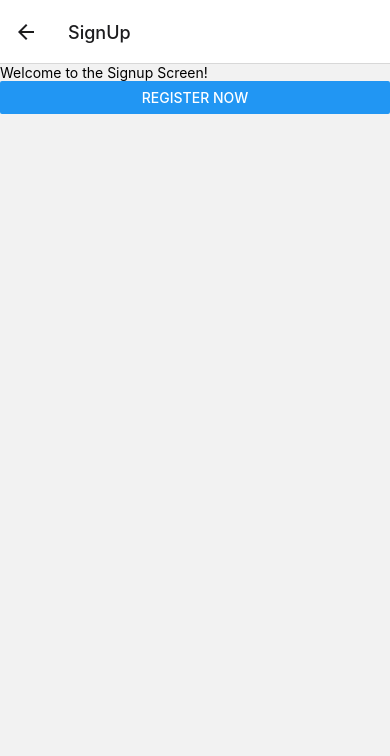
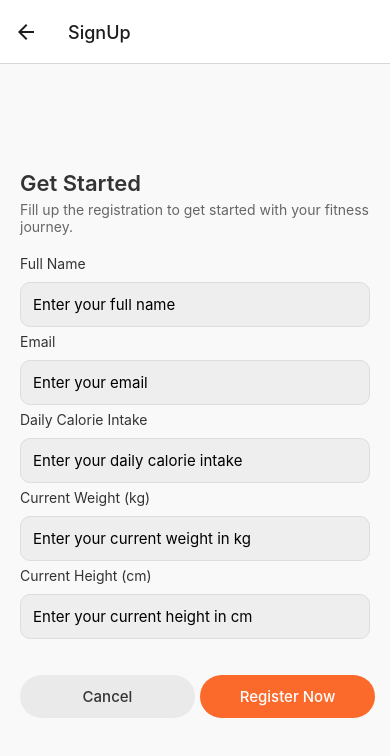
Before and after one commit to AbhiRami007/WalkSync, a React Native app: screen /SignUp in a window 390 px wide. Shown: the top 756 px of the page. Built offline with nearby package versions, Linux system fonts and the light colour scheme.

Commit message:
signup page created

```diff
--- a/src/screens/SignUp.tsx
+++ b/src/screens/SignUp.tsx
@@ -1,16 +1,249 @@
-import React from 'react';
-import { View, Text, Button, SafeAreaView, StyleSheet } from 'react-native';
+import React, {useState} from 'react';
+import {
+  View,
+  Text,
+  TextInput,
+  TouchableOpacity,
+  StyleSheet,
+} from 'react-native';
 
-const SignUp = ({ navigation }: any) => {
+const SignUp = ({navigation}: any) => {
+  const [fullName, setFullName] = useState('');
+  const [email, setEmail] = useState('');
+  const [calorieIntake, setCalorieIntake] = useState('');
+  const [weight, setWeight] = useState('');
+  const [height, setHeight] = useState('');
+
+  const [errors, setErrors] = useState({
+    fullName: '',
+    email: '',
+    calorieIntake: '',
+    weight: '',
+    height: '',
+  });
+
+  const validateFields = () => {
+    let valid = true;
+    let newErrors = {
+      fullName: '',
+      email: '',
+      calorieIntake: '',
+      weight: '',
+      height: '',
+    };
+
+    if (!fullName.trim()) {
+      newErrors.fullName = 'Full Name is required';
+      valid = false;
+    }
+    if (!email.trim()) {
+      newErrors.email = 'Email is required';
+      valid = false;
+    }
+    if (!calorieIntake.trim()) {
+      newErrors.calorieIntake = 'Calorie Intake is required';
+      valid = false;
+    }
+    if (!weight.trim()) {
+      newErrors.weight = 'Weight is required';
+      valid = false;
+    }
+    if (!height.trim()) {
+      newErrors.height = 'Height is required';
+      valid = false;
+    }
+
+    setErrors(newErrors);
+    return valid;
+  };
+
+  const handleRegister = () => {
+    if (validateFields()) {
+      console.log('User registered:', {
+        fullName,
+        email,
+        calorieIntake,
+        weight,
+        height,
+      });
+    }
+  };
+
+  const handleCancel = () => {
+    setFullName('');
+    setEmail('');
+    setCalorieIntake('');
+    setWeight('');
+    setHeight('');
+    setErrors({
+      fullName: '',
+      email: '',
+      calorieIntake: '',
+      weight: '',
+      height: '',
+    });
+    navigation.goBack();
+  };
+
   return (
-    <SafeAreaView>
-      <Text>Welcome to the Signup Screen!</Text>
-			<Button title="Register Now" onPress={() => navigation.navigate('Success')} />
-    </SafeAreaView>
+    <View style={styles.container}>
+      <Text style={styles.heading}>Get Started</Text>
+      <Text style={styles.subtitle}>
+        Fill up the registration to get started with your fitness journey.
+      </Text>
+
+      <Text style={styles.label}>Full Name</Text>
+      <TextInput
+        style={styles.input}
+        placeholder="Enter your full name"
+        value={fullName}
+        onChangeText={text => {
+          setFullName(text);
+          setErrors({...errors, fullName: ''});
+        }}
+      />
+      {errors.fullName && (
+        <Text style={styles.errorText}>{errors.fullName}</Text>
+      )}
+
+      <Text style={styles.label}>Email</Text>
+      <TextInput
+        style={styles.input}
+        placeholder="Enter your email"
+        value={email}
+        onChangeText={text => {
+          setEmail(text);
+          setErrors({...errors, email: ''});
+        }}
+        keyboardType="email-address"
+      />
+      {errors.email && <Text style={styles.errorText}>{errors.email}</Text>}
+
+      <Text style={styles.label}>Daily Calorie Intake</Text>
+      <TextInput
+        style={styles.input}
+        placeholder="Enter your daily calorie intake"
+        value={calorieIntake}
+        onChangeText={text => {
+          setCalorieIntake(text);
+          setErrors({...errors, calorieIntake: ''});
+        }}
+        keyboardType="numeric"
+      />
+      {errors.calorieIntake && (
+        <Text style={styles.errorText}>{errors.calorieIntake}</Text>
+      )}
+
+      <Text style={styles.label}>Current Weight (kg)</Text>
+      <TextInput
+        style={styles.input}
+        placeholder="Enter your current weight in kg"
+        value={weight}
+        onChangeText={text => {
+          setWeight(text);
+          setErrors({...errors, weight: ''});
+        }}
+        keyboardType="numeric"
+      />
+      {errors.weight && <Text style={styles.errorText}>{errors.weight}</Text>}
+
+      <Text style={styles.label}>Current Height (cm)</Text>
+      <TextInput
+        style={styles.input}
+        placeholder="Enter your current height in cm"
+        value={height}
+        onChangeText={text => {
+          setHeight(text);
+          setErrors({...errors, height: ''});
+        }}
+        keyboardType="numeric"
+      />
+      {errors.height && <Text style={styles.errorText}>{errors.height}</Text>}
+
+      <View style={styles.buttonContainer}>
+        <TouchableOpacity style={styles.cancelButton} onPress={handleCancel}>
+          <Text style={styles.buttonText}>Cancel</Text>
+        </TouchableOpacity>
+        <TouchableOpacity
+          style={styles.registerButton}
+          onPress={handleRegister}>
+          <Text style={styles.buttonTextRegister}>Register Now</Text>
+        </TouchableOpacity>
+      </View>
+    </View>
   );
 };
 
 export default SignUp;
 
 const styles = StyleSheet.create({
+  container: {
+    flex: 1,
+    padding: 20,
+    paddingTop: 0,
+    justifyContent: 'center',
+    backgroundColor: '#f9f9f9',
+  },
+  heading: {
+    fontSize: 22,
+    fontWeight: '600',
+    color: '#333',
+    marginBottom: 5,
+  },
+  subtitle: {
+    fontSize: 14,
+    color: '#666',
+    marginBottom: 20,
+  },
+  label: {
+    fontSize: 14,
+    color: '#333',
+    marginBottom: 4,
+  },
+  input: {
+    borderWidth: 1,
+    borderColor: '#ddd',
+    borderRadius: 10,
+    padding: 12,
+    marginVertical: 6,
+    fontSize: 15,
+    backgroundColor: '#EEEEEE',
+  },
+  errorText: {
+    color: '#e63946',
+    fontSize: 12,
+    marginBottom: 10,
+  },
+  buttonContainer: {
+    flexDirection: 'row',
+    justifyContent: 'space-between',
+    marginTop: 30,
+  },
+  registerButton: {
+    paddingVertical: 12,
+    paddingHorizontal: 25,
+    borderRadius: 25,
+    width: '50%',
+    backgroundColor: '#FC6A2B',
+  },
+  cancelButton: {
+    backgroundColor: '#EAEAEA',
+    paddingVertical: 12,
+    paddingHorizontal: 25,
+    borderRadius: 25,
+    width: '50%',
+    marginRight: 5,
+  },
+  buttonText: {
+    color: '#343434',
+    fontSize: 15,
+    fontWeight: '500',
+    textAlign: 'center',
+  },
+  buttonTextRegister: {
+    color: '#fff',
+    fontSize: 15,
+    fontWeight: '500',
+    textAlign: 'center',
+  },
 });
```
